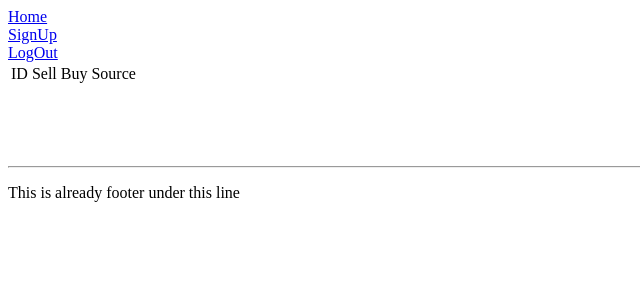
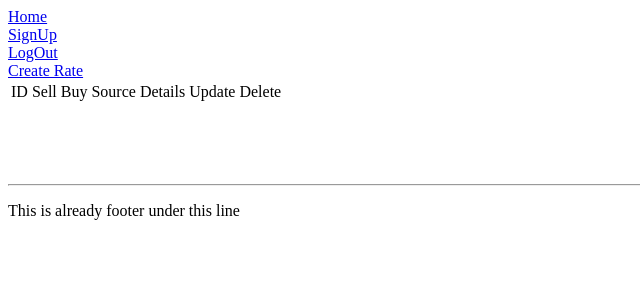
Before and after one commit to TheNormalStudent/django_currency_Hillel, a Django app: page /rate/list/ in a window 1280 px wide. Shown: the top 300 px of the page, without its empty margins (0-640 px from the left). Run offline with Django 3.2, Linux system fonts and the light colour scheme; data that the repository does not hold is empty.

Commit message:
Added CRUD operations for Model Rate. Added templates for theese CRUDs. Added VIrViews to path. Imported a few new models

```diff
--- a/app/currency/templates/rate_list.html
+++ b/app/currency/templates/rate_list.html
@@ -5,12 +5,17 @@ Rate list
 {%endblock%}
 
 {% block main_content %}
+<a href = /rate/create/>Create Rate</a>
+<br>
 <table>
     <tr>
         <td> ID </td>
         <td> Sell </td>
         <td> Buy </td>
         <td> Source </td>
+        <td> Details </td>
+        <td> Update </td>
+        <td> Delete </td>
     </tr>
     {% for rate in rate_list%}
     <tr>
@@ -18,6 +23,9 @@ Rate list
         <td>{{rate.sale}}</td>
         <td>{{rate.buy}}</td>
         <td>{{rate.source}}</td>
+        <td><a href="/rate/details/{{ rate.id }}/"> Details </a></td>
+        <td><a href="/rate/update/{{ rate.id }}/"> Update </a></td>
+        <td><a href="/rate/delete/{{ rate.id }}/"> Delete </a></td>
     </tr>
     {%endfor%}
 </table>
--- a/app/currency/views.py
+++ b/app/currency/views.py
@@ -1,8 +1,9 @@
+from currency.forms import RateForm
 from currency.models import ContactUs, Rate
 from currency.utils import generate_password as gen_pass
 
-from django.http import HttpResponse as HR
-from django.shortcuts import render # noqa
+from django.http import HttpResponse as HR, HttpResponseRedirect as HRR
+from django.shortcuts import get_object_or_404, render # noqa
 
 # Create your views here.
 
@@ -27,13 +28,76 @@ def rate_list(request):
     return render(request, 'rate_list.html', context=context)
 
 
+def rate_create(request):
+    if request.method == "POST":
+        form = RateForm(request.POST)
+        if form.is_valid():
+            form.save()
+            return HRR('/rate/list/')
+    elif request.method == "GET":
+        form = RateForm()
+
+    context = {
+        'form': form
+    }
+
+    return render(request, 'rate_create.html', context=context)
+
+
+def rate_details(request, rate_id):
+
+    # try:
+    #     rate = Rate.objects.get(id=rate_id)
+    # except Rate.DoesNotExist as exc:
+    #     raise H404(exc)
+
+    rate = get_object_or_404(Rate, id=rate_id)
+
+    context = {
+        'object': rate
+    }
+
+    return render(request, 'rate_details.html', context=context)
+
+
+def rate_update(request, rate_id):
+    rate = get_object_or_404(Rate, id=rate_id)
+
+    if request.method == "POST":
+        form = RateForm(request.POST, instance=rate)
+        if form.is_valid():
+            form.save()
+            return HRR('/rate/list/')
+    elif request.method == "GET":
+        form = RateForm(instance=rate)
+
+    context = {
+        'form': form,
+        'rate_id': rate_id
+    }
+
+    return render(request, 'rate_update.html', context=context)
+
+
+def rate_delete(request, rate_id):
+    rate = get_object_or_404(Rate, id=rate_id)
+
+    if request.method == "POST":
+        rate.delete()
+        return HRR('/rate/list/')
+
+    context = {
+        'object': rate,
+    }
+    return render(request, 'rate_delete.html', context=context)
+
+
 def contact_us_list(request):
     contactus = ContactUs.objects.all()
 
     context = {
         'contactUs_lst': contactus,
     }
-
     return render(request, 'contactUs_list.html', context=context)
 
 
--- a/app/settings/urls.py
+++ b/app/settings/urls.py
@@ -1,4 +1,10 @@
-from currency.views import contact_us_list, generate_password, index, rate_list, response_codes
+from currency.views import (
+    contact_us_list,
+    generate_password,
+    index,
+    rate_create, rate_delete, rate_details, rate_list, rate_update,
+    response_codes
+    )
 
 from django.contrib import admin
 from django.urls import path
@@ -7,8 +13,11 @@ urlpatterns = [
     path('', index),
     path('admin/', admin.site.urls),
     path('generate-password/', generate_password),
+    path('rate/create/', rate_create),
     path('rate/list/', rate_list),
+    path('rate/details/<int:rate_id>/', rate_details),
+    path('rate/update/<int:rate_id>/', rate_update),
+    path('rate/delete/<int:rate_id>/', rate_delete),
     path('contactUs/list/', contact_us_list),
     path('response-codes/', response_codes),
-
 ]
```
Also changed, not shown: app/currency/forms.py (added, +14 -0 lines), app/currency/templates/rate_create.html (added, +18 -0 lines), app/currency/templates/rate_delete.html (added, +18 -0 lines), app/currency/templates/rate_details.html (added, +18 -0 lines), app/currency/templates/rate_update.html (added, +17 -0 lines).
